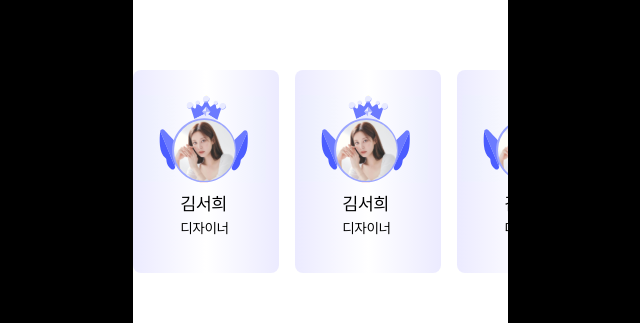
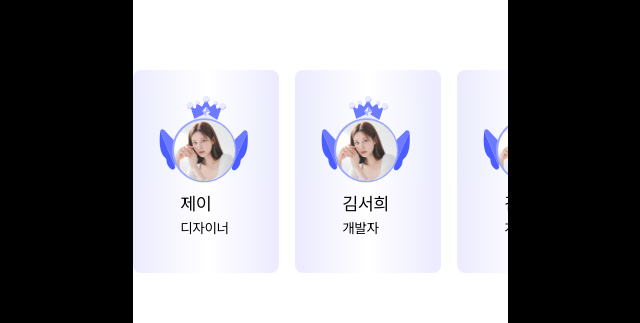
Before and after one commit to SuaJeong-winter/Swith_snProject, a Next.js app: page /established in a window 1280 px wide. Shown: the part 206-529 px from the top of the page, without its empty margins (320-960 px from the left). Built offline with nearby package versions, Linux system fonts and the light colour scheme.

Commit message:
refactor: 프로필카드 공통 컴포넌트로 분리

```diff
--- a/app/established/page.tsx
+++ b/app/established/page.tsx
@@ -1,8 +1,6 @@
 'use client'
 
 import IconTrophy from '~/assets/createStudy/icon_trophy.svg'
-import MeetieMaster from '~/assets/icon_profile-deco.svg'
-import MpProfile from '~/assets/mp_profile.svg'
 import { Button } from '~/components/ui/button'
 import {
   Carousel,
@@ -11,9 +9,8 @@ import {
   CarouselNext,
   CarouselPrevious,
 } from '~/components/ui/carousel'
-import StudyHeader, {
-  StudyHeaderNoText,
-} from '~/components/studycreate/study-header'
+import { StudyHeaderNoText } from '~/components/studycreate/study-header'
+import ProfileCard from '~/components/common/profile-card'
 
 export default function EstablishedPage() {
   return (
@@ -34,56 +31,16 @@ export default function EstablishedPage() {
         <Carousel className="flex h-[250px] w-[375px] flex-row space-x-1 py-[20px]">
           <CarouselContent>
             <CarouselItem className="basis-1/10">
-              <div className="h-[203px] w-[146px] rounded-lg bg-gradient-to-r from-meetie-blue-1 via-white to-meetie-blue-1">
-                <div className="pt-[20px]">
-                  <div className="relative h-[100px] w-[130px] px-[5px]">
-                    <MeetieMaster className="absolute left-1 right-1 top-1 w-full object-cover" />
-                    <MpProfile className="absolute left-[41px] right-6 top-[30px]" />
-                  </div>
-
-                  <p className="px-[48px] text-lg text-black"> 김서희</p>
-                  <p className="px-[48px] text-sm text-black">디자이너</p>
-                </div>
-              </div>
+              <ProfileCard username="제이" userjobtype="디자이너" />
             </CarouselItem>
             <CarouselItem className="basis-1/10">
-              <div className="h-[203px] w-[146px] rounded-lg bg-gradient-to-r from-meetie-blue-1 via-white to-meetie-blue-1">
-                <div className="pt-[20px]">
-                  <div className="relative h-[100px] w-[130px] px-[5px]">
-                    <MeetieMaster className="absolute left-1 right-1 top-1 w-full object-cover" />
-                    <MpProfile className="absolute left-[41px] right-6 top-[30px]" />
-                  </div>
-
-                  <p className="px-[48px] text-lg text-black"> 김서희</p>
-                  <p className="px-[48px] text-sm text-black">디자이너</p>
-                </div>
-              </div>
+              <ProfileCard />
             </CarouselItem>
             <CarouselItem className="basis-1/10">
-              <div className="h-[203px] w-[146px] rounded-lg bg-gradient-to-r from-meetie-blue-1 via-white to-meetie-blue-1">
-                <div className="pt-[20px]">
-                  <div className="relative h-[100px] w-[130px] px-[5px]">
-                    <MeetieMaster className="absolute left-1 right-1 top-1 w-full object-cover" />
-                    <MpProfile className="absolute left-[41px] right-6 top-[30px]" />
-                  </div>
-
-                  <p className="px-[48px] text-lg text-black"> 김서희</p>
-                  <p className="px-[48px] text-sm text-black">디자이너</p>
-                </div>
-              </div>
+              <ProfileCard />
             </CarouselItem>
             <CarouselItem className="basis-1/10">
-              <div className="h-[203px] w-[146px] rounded-lg bg-gradient-to-r from-meetie-blue-1 via-white to-meetie-blue-1">
-                <div className="pt-[20px]">
-                  <div className="relative h-[100px] w-[130px] px-[5px]">
-                    <MeetieMaster className="absolute left-1 right-1 top-1 w-full object-cover" />
-                    <MpProfile className="absolute left-[41px] right-6 top-[30px]" />
-                  </div>
-
-                  <p className="px-[48px] text-lg text-black"> 김서희</p>
-                  <p className="px-[48px] text-sm text-black">디자이너</p>
-                </div>
-              </div>
+              <ProfileCard />
             </CarouselItem>
             <CarouselItem className="basis-1/10">
               <div className="h-[203px] w-[146px] rounded-lg bg-gradient-to-r from-meetie-blue-1 via-white to-meetie-blue-1">
--- /dev/null
+++ b/src/components/common/profile-card.tsx
@@ -0,0 +1,29 @@
+import MeetieMaster from '~/assets/icon_profile-deco.svg'
+import MpProfile from '~/assets/mp_profile.svg'
+
+export default function ProfileCard({
+  username = '김서희',
+  userjobtype = '개발자',
+}: {
+  username?: string
+  userjobtype?: string
+}) {
+  return (
+    <div className="h-[203px] w-[146px] rounded-lg bg-gradient-to-r from-meetie-blue-1 via-white to-meetie-blue-1">
+      <div className="pt-[20px]">
+        <div className="relative h-[100px] w-[130px] px-[5px]">
+          <MeetieMaster className="absolute left-1 right-1 top-1 w-full object-cover" />
+          <MpProfile className="absolute left-[41px] right-6 top-[30px]" />
+        </div>
+
+        <p className="px-[48px] text-lg text-black"> {username}</p>
+        <p className="px-[48px] text-sm text-black">{userjobtype}</p>
+      </div>
+    </div>
+  )
+}
+
+// 이렇게 사용하시면 됩니다
+{
+  /* <ProfileCard username="제이" userjobtype="디자이너" /> */
+}
```
